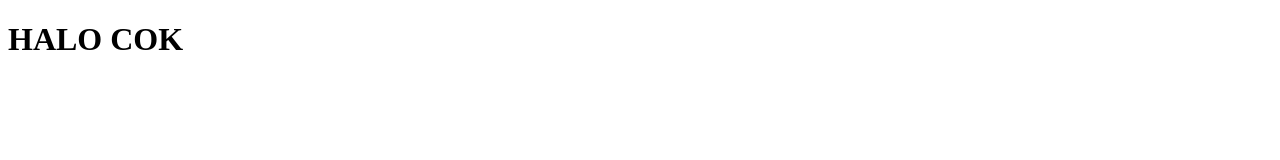
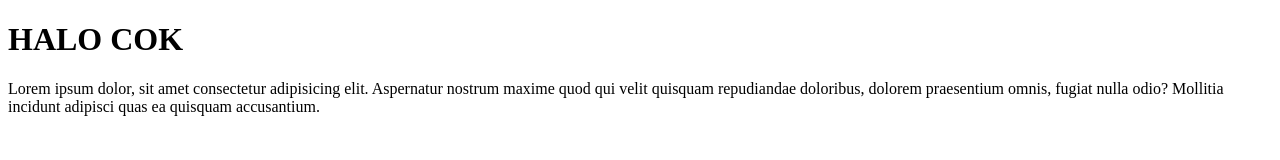
Before and after one commit to luckas17/kqly-git-test, a plain HTML site: page index.html in a window 1280 px wide. Drawn offline with Linux system fonts and the light colour scheme.

Commit message:
Menambah paragraf

```diff
--- a/index.html
+++ b/index.html
@@ -8,5 +8,6 @@
 </head>
 <body>
     <h1>HALO COK</h1>
+    <p>Lorem ipsum dolor, sit amet consectetur adipisicing elit. Aspernatur nostrum maxime quod qui velit quisquam repudiandae doloribus, dolorem praesentium omnis, fugiat nulla odio? Mollitia incidunt adipisci quas ea quisquam accusantium.</p>
 </body>
 </html>
```
